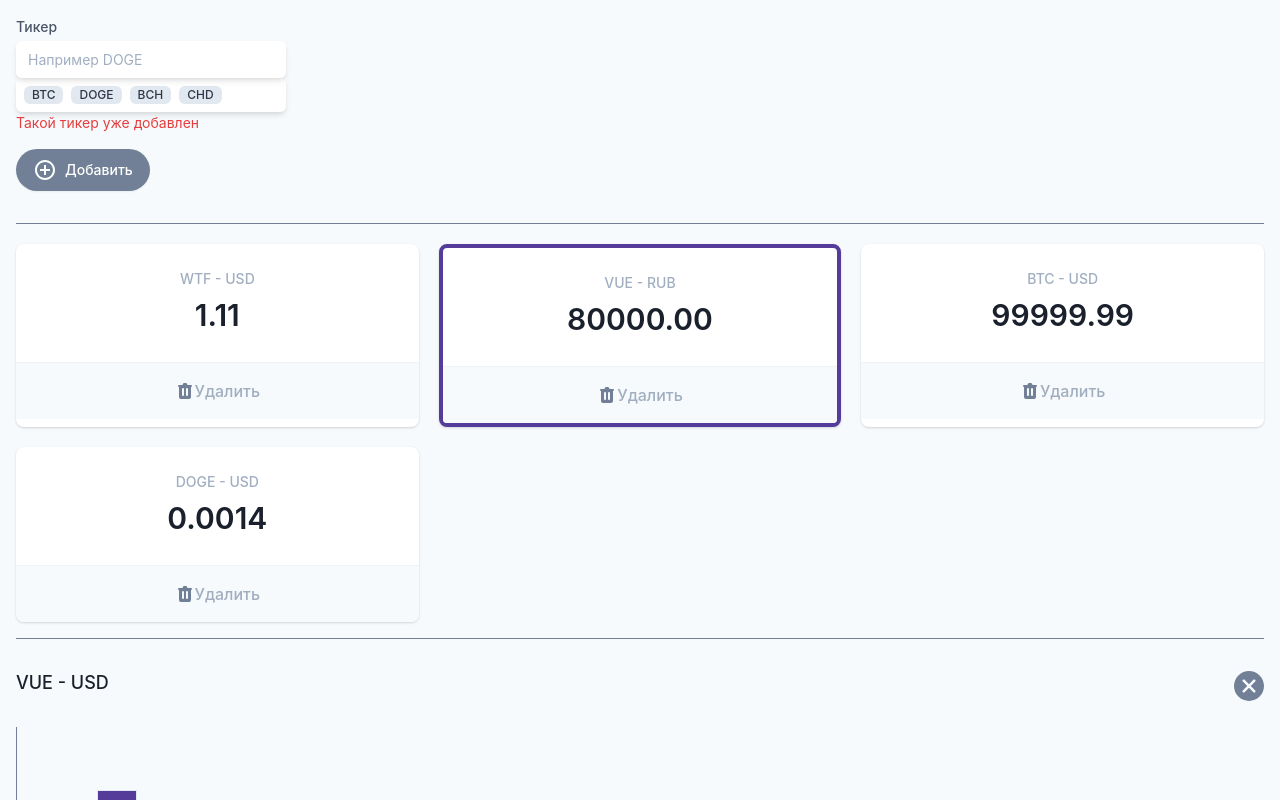
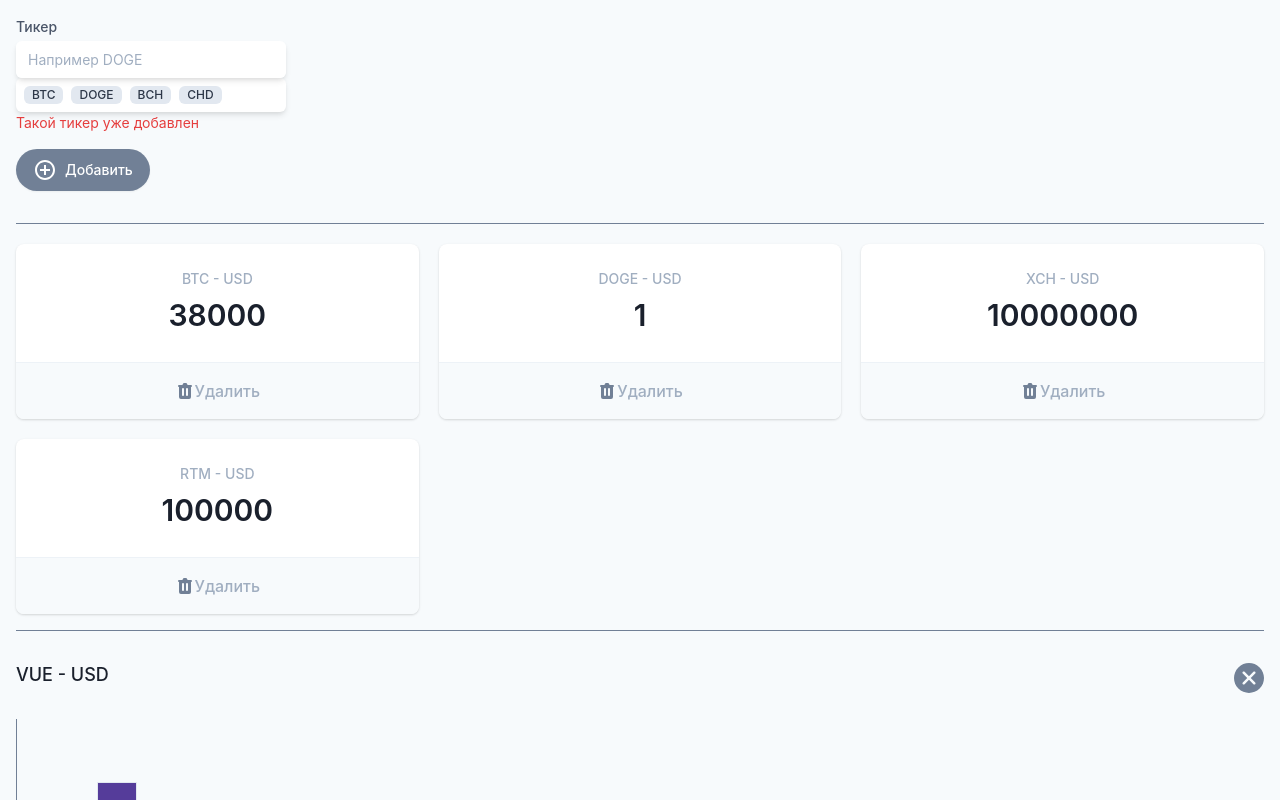
Before and after one commit to max-i-mys/cryptonomicon-react, a React (Create React App) app: page / in a window 1280 px wide. Shown: the top 800 px of the page. Built offline with nearby package versions, Linux system fonts and the light colour scheme.

Commit message:
create the TicketList component

```diff
--- a/src/App.jsx
+++ b/src/App.jsx
@@ -1,5 +1,6 @@
 import "./App.css"
 import Header from "./components/Header"
+import TicketList from "./components/TickerList"
 
 function App() {
 	return (
@@ -8,114 +9,7 @@ function App() {
 				<Header />
 				<hr className="w-full border-t border-gray-600 my-4" />
 				<dl className="mt-5 grid grid-cols-1 gap-5 sm:grid-cols-3">
-					<div className="bg-white overflow-hidden shadow rounded-lg border-purple-800 border-solid cursor-pointer">
-						<div className="px-4 py-5 sm:p-6 text-center">
-							<dt className="text-sm font-medium text-gray-500 truncate">
-								WTF - USD
-							</dt>
-							<dd className="mt-1 text-3xl font-semibold text-gray-900">
-								1.11
-							</dd>
-						</div>
-						<div className="w-full border-t border-gray-200"></div>
-						<button className="flex items-center justify-center font-medium w-full bg-gray-100 px-4 py-4 sm:px-6 text-md text-gray-500 hover:text-gray-600 hover:bg-gray-200 hover:opacity-20 transition-all focus:outline-none">
-							<svg
-								className="h-5 w-5"
-								xmlns="http://www.w3.org/2000/svg"
-								viewBox="0 0 20 20"
-								fill="#718096"
-								aria-hidden="true"
-							>
-								<path
-									fillRule="evenodd"
-									d="M9 2a1 1 0 00-.894.553L7.382 4H4a1 1 0 000 2v10a2 2 0 002 2h8a2 2 0 002-2V6a1 1 0 100-2h-3.382l-.724-1.447A1 1 0 0011 2H9zM7 8a1 1 0 012 0v6a1 1 0 11-2 0V8zm5-1a1 1 0 00-1 1v6a1 1 0 102 0V8a1 1 0 00-1-1z"
-									clipRule="evenodd"
-								></path>
-							</svg>
-							Удалить
-						</button>
-					</div>
-					<div className="bg-white overflow-hidden shadow rounded-lg border-purple-800 border-solid border-4 cursor-pointer">
-						<div className="px-4 py-5 sm:p-6 text-center">
-							<dt className="text-sm font-medium text-gray-500 truncate">
-								VUE - RUB
-							</dt>
-							<dd className="mt-1 text-3xl font-semibold text-gray-900">
-								80000.00
-							</dd>
-						</div>
-						<div className="w-full border-t border-gray-200"></div>
-						<button className="flex items-center justify-center font-medium w-full bg-gray-100 px-4 py-4 sm:px-6 text-md text-gray-500 hover:text-gray-600 hover:bg-gray-200 hover:opacity-20 transition-all focus:outline-none">
-							<svg
-								className="h-5 w-5"
-								xmlns="http://www.w3.org/2000/svg"
-								viewBox="0 0 20 20"
-								fill="#718096"
-								aria-hidden="true"
-							>
-								<path
-									fillRule="evenodd"
-									d="M9 2a1 1 0 00-.894.553L7.382 4H4a1 1 0 000 2v10a2 2 0 002 2h8a2 2 0 002-2V6a1 1 0 100-2h-3.382l-.724-1.447A1 1 0 0011 2H9zM7 8a1 1 0 012 0v6a1 1 0 11-2 0V8zm5-1a1 1 0 00-1 1v6a1 1 0 102 0V8a1 1 0 00-1-1z"
-									clipRule="evenodd"
-								></path>
-							</svg>
-							Удалить
-						</button>
-					</div>
-					<div className="bg-white overflow-hidden shadow rounded-lg border-purple-800 border-solid cursor-pointer">
-						<div className="px-4 py-5 sm:p-6 text-center">
-							<dt className="text-sm font-medium text-gray-500 truncate">
-								BTC - USD
-							</dt>
-							<dd className="mt-1 text-3xl font-semibold text-gray-900">
-								99999.99
-							</dd>
-						</div>
-						<div className="w-full border-t border-gray-200"></div>
-						<button className="flex items-center justify-center font-medium w-full bg-gray-100 px-4 py-4 sm:px-6 text-md text-gray-500 hover:text-gray-600 hover:bg-gray-200 hover:opacity-20 transition-all focus:outline-none">
-							<svg
-								className="h-5 w-5"
-								xmlns="http://www.w3.org/2000/svg"
-								viewBox="0 0 20 20"
-								fill="#718096"
-								aria-hidden="true"
-							>
-								<path
-									fillRule="evenodd"
-									d="M9 2a1 1 0 00-.894.553L7.382 4H4a1 1 0 000 2v10a2 2 0 002 2h8a2 2 0 002-2V6a1 1 0 100-2h-3.382l-.724-1.447A1 1 0 0011 2H9zM7 8a1 1 0 012 0v6a1 1 0 11-2 0V8zm5-1a1 1 0 00-1 1v6a1 1 0 102 0V8a1 1 0 00-1-1z"
-									clipRule="evenodd"
-								></path>
-							</svg>
-							Удалить
-						</button>
-					</div>
-					<div className="bg-white overflow-hidden shadow rounded-lg border-purple-800 border-solid cursor-pointer">
-						<div className="px-4 py-5 sm:p-6 text-center">
-							<dt className="text-sm font-medium text-gray-500 truncate">
-								DOGE - USD
-							</dt>
-							<dd className="mt-1 text-3xl font-semibold text-gray-900">
-								0.0014
-							</dd>
-						</div>
-						<div className="w-full border-t border-gray-200"></div>
-						<button className="flex items-center justify-center font-medium w-full bg-gray-100 px-4 py-4 sm:px-6 text-md text-gray-500 hover:text-gray-600 hover:bg-gray-200 hover:opacity-20 transition-all focus:outline-none">
-							<svg
-								className="h-5 w-5"
-								xmlns="http://www.w3.org/2000/svg"
-								viewBox="0 0 20 20"
-								fill="#718096"
-								aria-hidden="true"
-							>
-								<path
-									fillRule="evenodd"
-									d="M9 2a1 1 0 00-.894.553L7.382 4H4a1 1 0 000 2v10a2 2 0 002 2h8a2 2 0 002-2V6a1 1 0 100-2h-3.382l-.724-1.447A1 1 0 0011 2H9zM7 8a1 1 0 012 0v6a1 1 0 11-2 0V8zm5-1a1 1 0 00-1 1v6a1 1 0 102 0V8a1 1 0 00-1-1z"
-									clipRule="evenodd"
-								></path>
-							</svg>
-							Удалить
-						</button>
-					</div>
+					<TicketList />
 				</dl>
 				<hr className="w-full border-t border-gray-600 my-4" />
 				<section className="relative">
--- a/src/components/Header.jsx
+++ b/src/components/Header.jsx
@@ -17,6 +17,7 @@ export default function Header() {
 							<input
 								onChange={e => setCurrencyValue(() => e.target.value)}
 								onKeyDown={e => (e.key === "Enter" ? alert(currencyValue) : "")}
+								value={currencyValue}
 								type="text"
 								name="wallet"
 								id="wallet"
@@ -25,16 +26,28 @@ export default function Header() {
 							/>
 						</div>
 						<div className="flex bg-white shadow-md p-1 rounded-md shadow-md flex-wrap">
-							<span className="inline-flex items-center px-2 m-1 rounded-md text-xs font-medium bg-gray-300 text-gray-800 cursor-pointer">
+							<span
+								onClick={() => setCurrencyValue(() => "BTC")}
+								className="inline-flex items-center px-2 m-1 rounded-md text-xs font-medium bg-gray-300 text-gray-800 cursor-pointer"
+							>
 								BTC
 							</span>
-							<span className="inline-flex items-center px-2 m-1 rounded-md text-xs font-medium bg-gray-300 text-gray-800 cursor-pointer">
+							<span
+								onClick={() => setCurrencyValue(() => "DOGE")}
+								className="inline-flex items-center px-2 m-1 rounded-md text-xs font-medium bg-gray-300 text-gray-800 cursor-pointer"
+							>
 								DOGE
 							</span>
-							<span className="inline-flex items-center px-2 m-1 rounded-md text-xs font-medium bg-gray-300 text-gray-800 cursor-pointer">
+							<span
+								onClick={() => setCurrencyValue(() => "BCH")}
+								className="inline-flex items-center px-2 m-1 rounded-md text-xs font-medium bg-gray-300 text-gray-800 cursor-pointer"
+							>
 								BCH
 							</span>
-							<span className="inline-flex items-center px-2 m-1 rounded-md text-xs font-medium bg-gray-300 text-gray-800 cursor-pointer">
+							<span
+								onClick={() => setCurrencyValue(() => "CHD")}
+								className="inline-flex items-center px-2 m-1 rounded-md text-xs font-medium bg-gray-300 text-gray-800 cursor-pointer"
+							>
 								CHD
 							</span>
 						</div>
--- /dev/null
+++ b/src/components/TickerList.jsx
@@ -0,0 +1,58 @@
+export default function TicketList() {
+	const tickets = [
+		{
+			current: "BTC",
+			price: 38000,
+		},
+		{
+			current: "DOGE",
+			price: 1,
+		},
+		{
+			current: "XCH",
+			price: 10000000,
+		},
+		{
+			current: "RTM",
+			price: 100000,
+		},
+	]
+
+	return (
+		<>
+			{tickets &&
+				tickets.map((ticket, index) => (
+					<div
+						className="bg-white overflow-hidden shadow rounded-lg border-purple-800 border-solid cursor-pointer"
+						key={index}
+					>
+						<div className="px-4 py-5 sm:p-6 text-center">
+							<dt className="text-sm font-medium text-gray-500 truncate">
+								{ticket.current} - USD
+							</dt>
+							<dd className="mt-1 text-3xl font-semibold text-gray-900">
+								{ticket.price}
+							</dd>
+						</div>
+						<div className="w-full border-t border-gray-200"></div>
+						<button className="flex items-center justify-center font-medium w-full bg-gray-100 px-4 py-4 sm:px-6 text-md text-gray-500 hover:text-gray-600 hover:bg-gray-200 hover:opacity-20 transition-all focus:outline-none">
+							<svg
+								className="h-5 w-5"
+								xmlns="http://www.w3.org/2000/svg"
+								viewBox="0 0 20 20"
+								fill="#718096"
+								aria-hidden="true"
+							>
+								<path
+									fillRule="evenodd"
+									d="M9 2a1 1 0 00-.894.553L7.382 4H4a1 1 0 000 2v10a2 2 0 002 2h8a2 2 0 002-2V6a1 1 0 100-2h-3.382l-.724-1.447A1 1 0 0011 2H9zM7 8a1 1 0 012 0v6a1 1 0 11-2 0V8zm5-1a1 1 0 00-1 1v6a1 1 0 102 0V8a1 1 0 00-1-1z"
+									clipRule="evenodd"
+								></path>
+							</svg>
+							Удалить
+						</button>
+					</div>
+				))}
+		</>
+	)
+}
```
